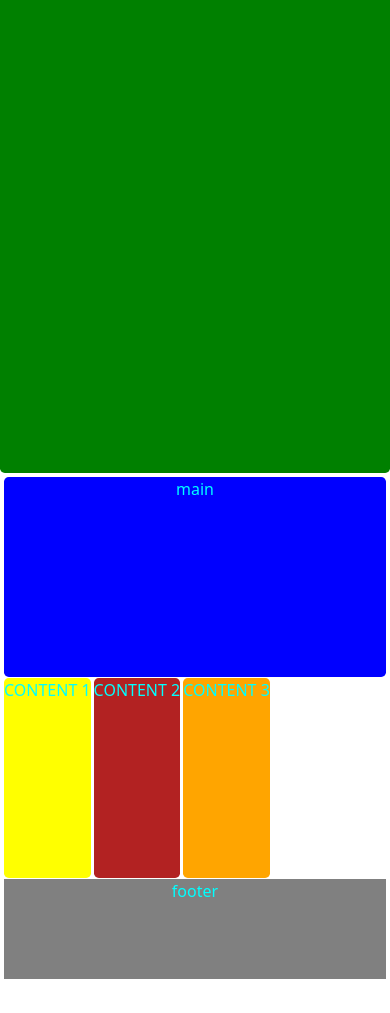
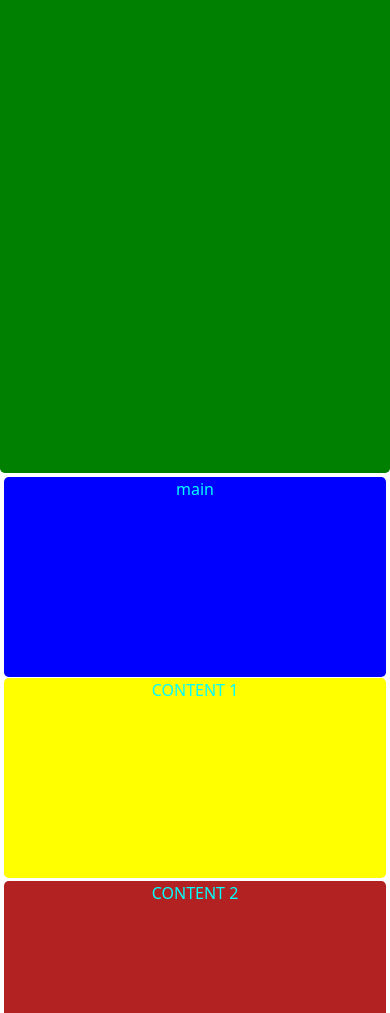
Before and after one commit to aicha1902/tache-bootstrap-atelier3, a plain HTML site: page index.html in a window 390 px wide. Shown: the part 87-1100 px from the top of the page. Drawn offline with nearby package versions, Linux system fonts and the light colour scheme.

Commit message:
second com

```diff
--- a/index.html
+++ b/index.html
@@ -23,24 +23,24 @@
 
     <div class="container-fluid mt-1 conteneur">
         <div class="row">
-            <div class="col-lg-3 side col-sm-3 col-ms-3 rounded-3">
+            <div class="col-lg-3 col-sm-12 col-ms-12 rounded-3 side">
                 <p class="text-center">SIDEBAR</p>
             </div>
 
-            <div class="col-lg-9 col-sm-9 col-ms-9 p-1">
+            <div class="col-lg-9 col-sm-12 col-ms-12 p-1">
                 <div class="col-lg-12 col-sm-12 col-ms-12 main rounded-3">
                     <p class="text-center">main</p>
                 </div>
 
         <!-- <div class="container-fluid"> -->
             <div class="d-flex  cont">
-                <div class="col-lg-4 col-sm-4 col-ms-12 cont1 rounded-3">
+                <div class="col-lg-4 col-sm-12 col-ms-12 cont1 rounded-3">
                     <p class="text-center">CONTENT 1</p>
                 </div>
-                    <div class="col-lg-4 col-sm-4 col-ms-12 cont2 rounded-3 ">
+                    <div class="col-lg-4 col-sm-12 col-ms-12 cont2 rounded-3 ">
                         <p class="text-center">CONTENT 2</p>
                     </div>
-                    <div class="col-lg-4 col-sm-4 cont3 rounded-3">
+                    <div class="col-lg-4 col-sm-12 col-ms-12 cont3 rounded-3">
                         <p class="text-center">CONTENT 3</p>
                     </div>
             <!-- </div> -->
--- a/style.css
+++ b/style.css
@@ -47,3 +47,9 @@ nav{
     color: aqua;
     background-color: gray;
 }
+@media screen and (max-width:768px) {
+    .cont{
+        display: flex;
+        flex-direction: column;
+    }
+}
```
